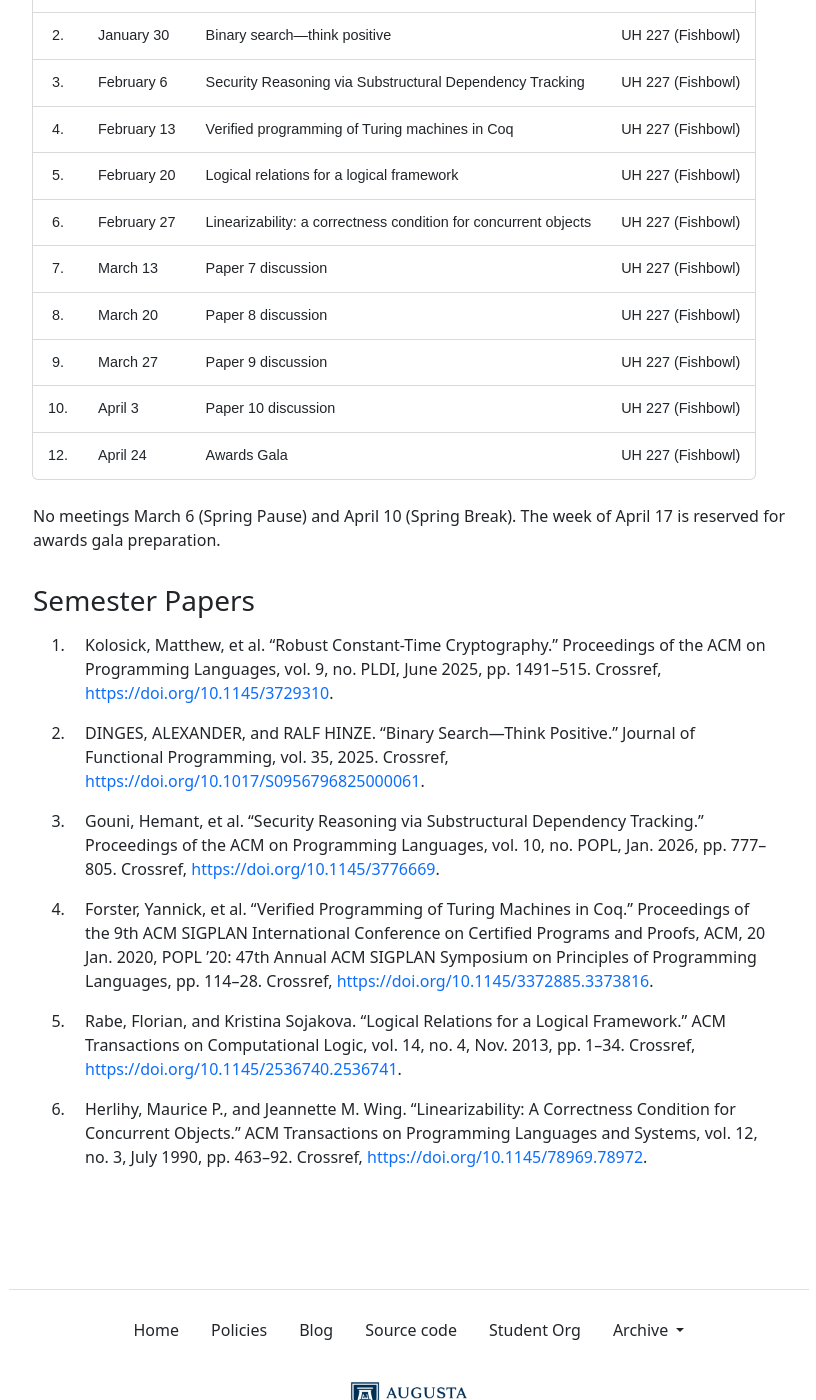
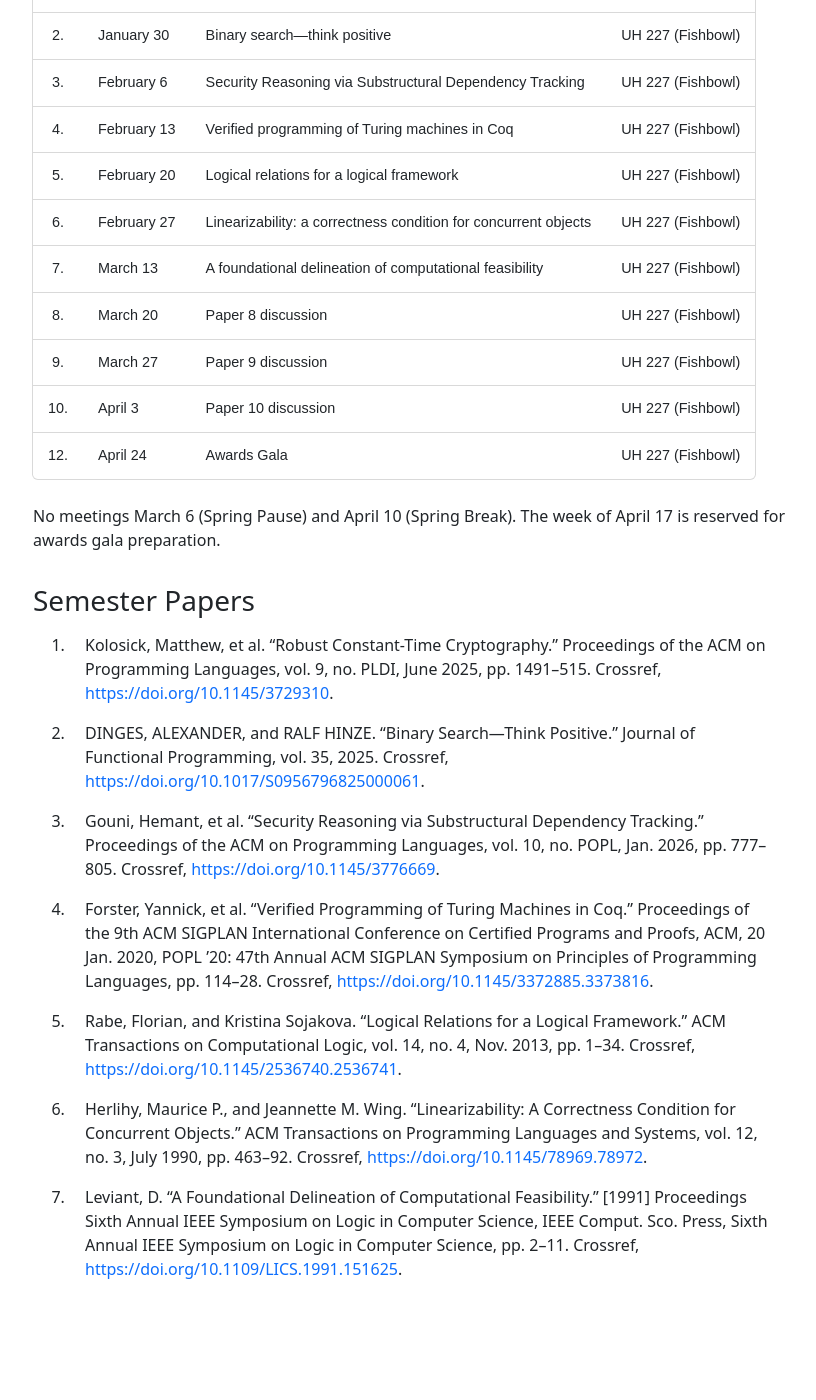
Before and after one commit to the-au-forml-lab/plgroup, a Jekyll site: the page built from docs/index.md, in a window 1280 px wide and 1400 px high, scrolled down 786 px. Shown: the whole window, without its empty margins (231-1047 px from the left). Built offline with Jekyll 4.4.1, drawn with Linux system fonts in a browser that asks for light colours.

Commit message:
[create-pull-request] automated change

```diff
--- a/data/history.txt
+++ b/data/history.txt
@@ -63,3 +63,4 @@
 10.1145/3372885.3373816
 10.1145/2536740.2536741
 10.1145/78969.78972
+10.1109/LICS.1991.151625
--- a/docs/index.md
+++ b/docs/index.md
@@ -35,7 +35,7 @@ organization.
 | 4.  | February 13 | Verified programming of Turing machines in Coq                 | UH 227 (Fishbowl) |
 | 5.  | February 20 | Logical relations for a logical framework                 | UH 227 (Fishbowl) |
 | 6.  | February 27 | Linearizability: a correctness condition for concurrent objects                 | UH 227 (Fishbowl) |
-| 7.  | March 13    | Paper 7 discussion                 | UH 227 (Fishbowl) |
+| 7.  | March 13    | A foundational delineation of computational feasibility                 | UH 227 (Fishbowl) |
 | 8.  | March 20    | Paper 8 discussion                 | UH 227 (Fishbowl) |
 | 9.  | March 27    | Paper 9 discussion                 | UH 227 (Fishbowl) |
 | 10. | April 3     | Paper 10 discussion                | UH 227 (Fishbowl) |
--- a/docs/papers.md
+++ b/docs/papers.md
@@ -4,3 +4,4 @@
 1. Forster, Yannick, et al. “Verified Programming of Turing Machines in Coq.” Proceedings of the 9th ACM SIGPLAN International Conference on Certified Programs and Proofs, ACM, 20 Jan. 2020, POPL ’20: 47th Annual ACM SIGPLAN Symposium on Principles of Programming Languages, pp. 114–28. Crossref, <https://doi.org/10.1145/3372885.3373816>.
 1. Rabe, Florian, and Kristina Sojakova. “Logical Relations for a Logical Framework.” ACM Transactions on Computational Logic, vol. 14, no. 4, Nov. 2013, pp. 1–34. Crossref, <https://doi.org/10.1145/2536740.2536741>.
 1. Herlihy, Maurice P., and Jeannette M. Wing. “Linearizability: A Correctness Condition for Concurrent Objects.” ACM Transactions on Programming Languages and Systems, vol. 12, no. 3, July 1990, pp. 463–92. Crossref, <https://doi.org/10.1145/78969.78972>.
+1. Leviant, D. “A Foundational Delineation of Computational Feasibility.” [1991] Proceedings Sixth Annual IEEE Symposium on Logic in Computer Science, IEEE Comput. Sco. Press, Sixth Annual IEEE Symposium on Logic in Computer Science, pp. 2–11. Crossref, <https://doi.org/10.1109/LICS.1991.151625>.
```
